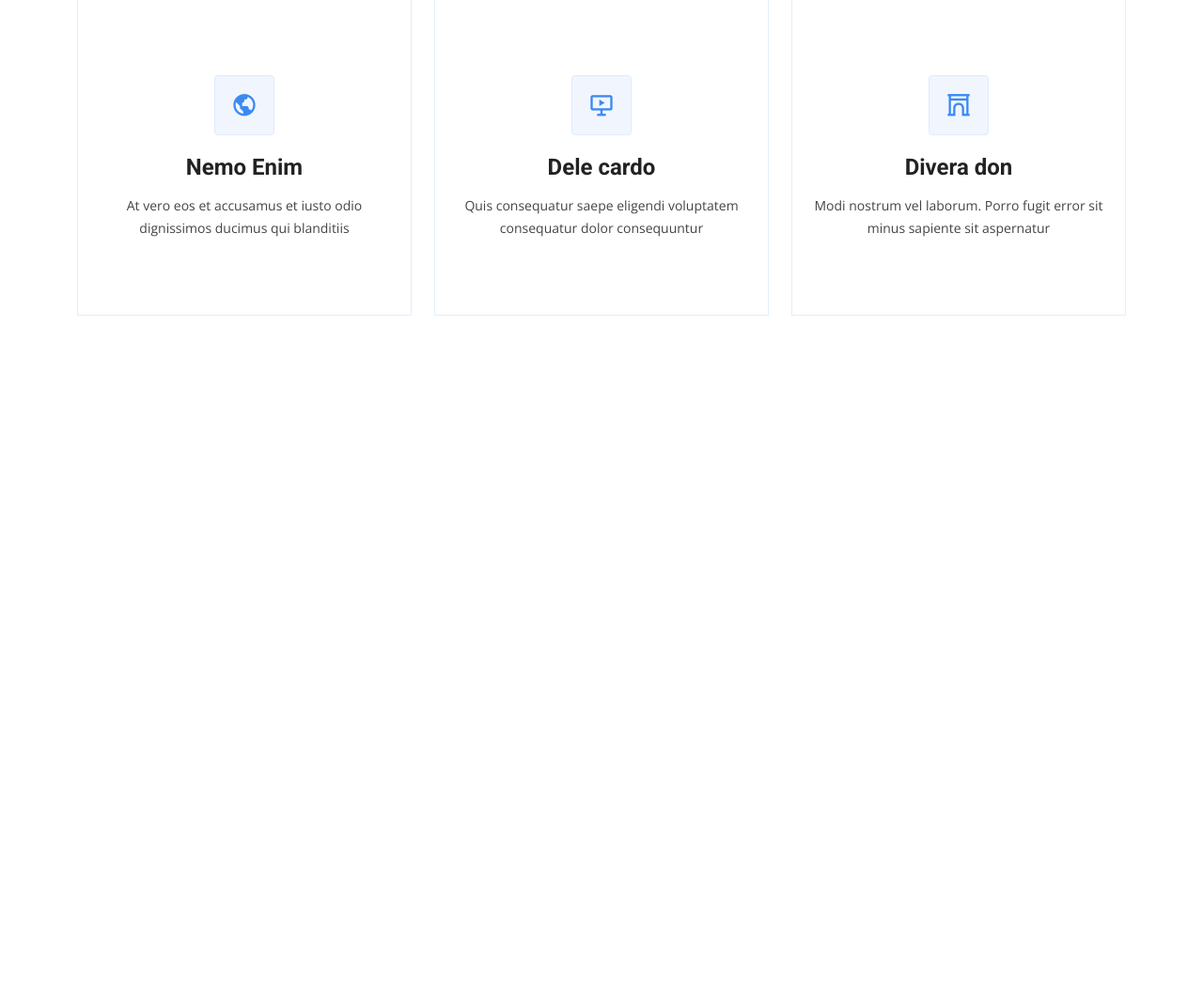
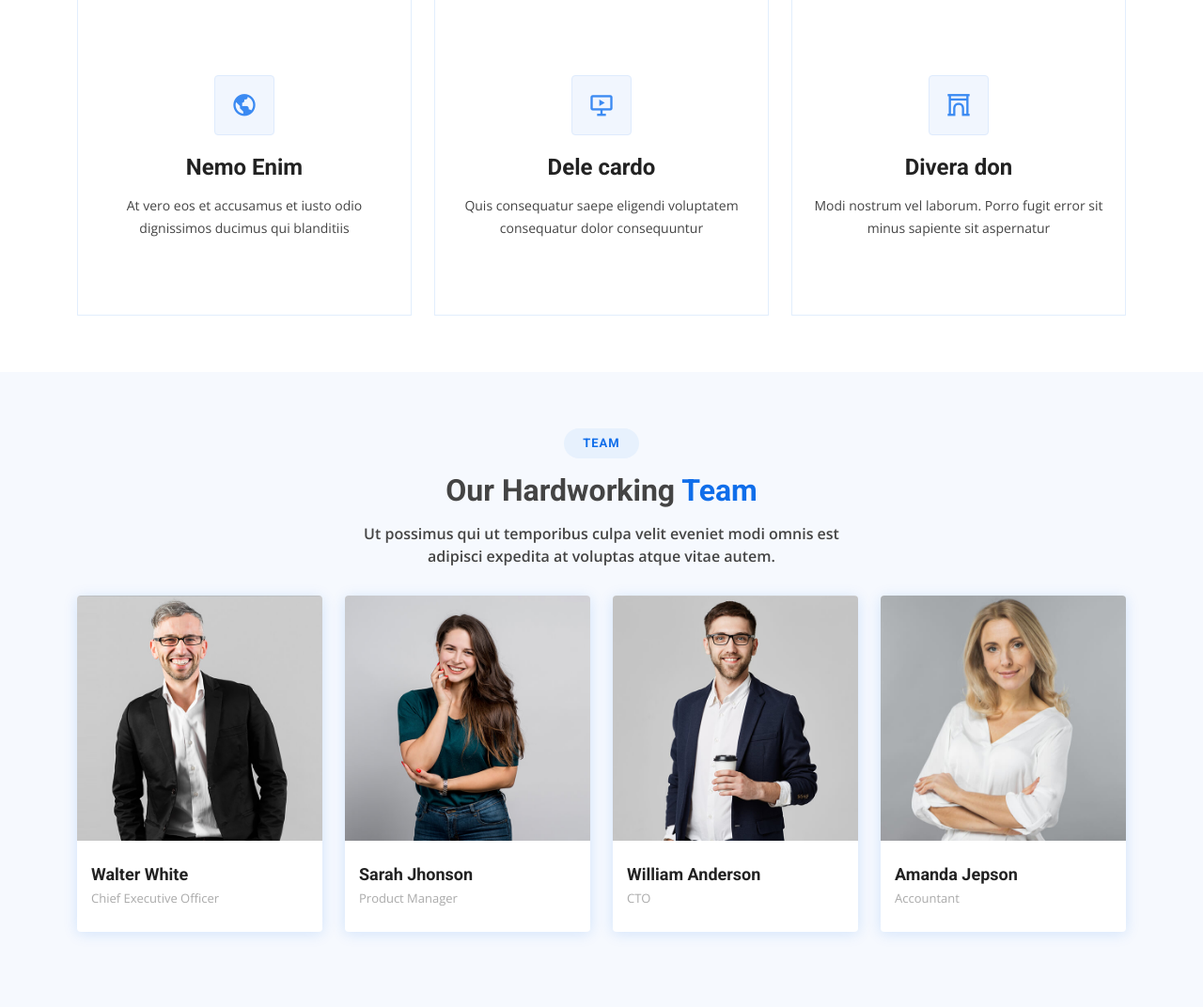
Before and after one commit to wahidustoz/school39, an ASP.NET Core app: page / in a window 1280 px wide. Shown: the part 3330-4402 px from the top of the page at 94% size. Before the commit the page ends 3666 px from the top, so only its background shows below. Run offline with ASP.NET Core 8, Linux system fonts and the light colour scheme; style sheets or scripts are compiled from the project's sources.

Commit message:
Add TeamComponent

```diff
--- /dev/null
+++ b/src/School39.Landing/Components/TeamComponent.razor
@@ -0,0 +1,92 @@
+<section id="team" class="team section-bg">
+    <div class="container aos-init aos-animate" data-aos="fade-up">
+
+        <div class="section-title">
+            <h2>Team</h2>
+            <h3>Our Hardworking <span>Team</span></h3>
+            <p>Ut possimus qui ut temporibus culpa velit eveniet modi omnis est adipisci expedita at voluptas atque
+                vitae autem.</p>
+        </div>
+
+        <div class="row">
+
+            <div class="col-lg-3 col-md-6 d-flex align-items-stretch aos-init aos-animate" data-aos="fade-up"
+                data-aos-delay="100">
+                <div class="member">
+                    <div class="member-img">
+                        <img src="img/team/team-1.jpg" class="img-fluid" alt="">
+                        <div class="social">
+                            <a href=""><i class="bi bi-twitter"></i></a>
+                            <a href=""><i class="bi bi-facebook"></i></a>
+                            <a href=""><i class="bi bi-instagram"></i></a>
+                            <a href=""><i class="bi bi-linkedin"></i></a>
+                        </div>
+                    </div>
+                    <div class="member-info">
+                        <h4>Walter White</h4>
+                        <span>Chief Executive Officer</span>
+                    </div>
+                </div>
+            </div>
+
+            <div class="col-lg-3 col-md-6 d-flex align-items-stretch aos-init aos-animate" data-aos="fade-up"
+                data-aos-delay="200">
+                <div class="member">
+                    <div class="member-img">
+                        <img src="img/team/team-2.jpg" class="img-fluid" alt="">
+                        <div class="social">
+                            <a href=""><i class="bi bi-twitter"></i></a>
+                            <a href=""><i class="bi bi-facebook"></i></a>
+                            <a href=""><i class="bi bi-instagram"></i></a>
+                            <a href=""><i class="bi bi-linkedin"></i></a>
+                        </div>
+                    </div>
+                    <div class="member-info">
+                        <h4>Sarah Jhonson</h4>
+                        <span>Product Manager</span>
+                    </div>
+                </div>
+            </div>
+
+            <div class="col-lg-3 col-md-6 d-flex align-items-stretch aos-init aos-animate" data-aos="fade-up"
+                data-aos-delay="300">
+                <div class="member">
+                    <div class="member-img">
+                        <img src="img/team/team-3.jpg" class="img-fluid" alt="">
+                        <div class="social">
+                            <a href=""><i class="bi bi-twitter"></i></a>
+                            <a href=""><i class="bi bi-facebook"></i></a>
+                            <a href=""><i class="bi bi-instagram"></i></a>
+                            <a href=""><i class="bi bi-linkedin"></i></a>
+                        </div>
+                    </div>
+                    <div class="member-info">
+                        <h4>William Anderson</h4>
+                        <span>CTO</span>
+                    </div>
+                </div>
+            </div>
+
+            <div class="col-lg-3 col-md-6 d-flex align-items-stretch aos-init aos-animate" data-aos="fade-up"
+                data-aos-delay="400">
+                <div class="member">
+                    <div class="member-img">
+                        <img src="img/team/team-4.jpg" class="img-fluid" alt="">
+                        <div class="social">
+                            <a href=""><i class="bi bi-twitter"></i></a>
+                            <a href=""><i class="bi bi-facebook"></i></a>
+                            <a href=""><i class="bi bi-instagram"></i></a>
+                            <a href=""><i class="bi bi-linkedin"></i></a>
+                        </div>
+                    </div>
+                    <div class="member-info">
+                        <h4>Amanda Jepson</h4>
+                        <span>Accountant</span>
+                    </div>
+                </div>
+            </div>
+
+        </div>
+
+    </div>
+</section>
--- a/src/School39.Landing/Pages/Home.razor
+++ b/src/School39.Landing/Pages/Home.razor
@@ -8,3 +8,4 @@
 <ContactusComponent/>
 <SkillsComponent/>
 <ServicesComponent/>
+<TeamComponent />
```
